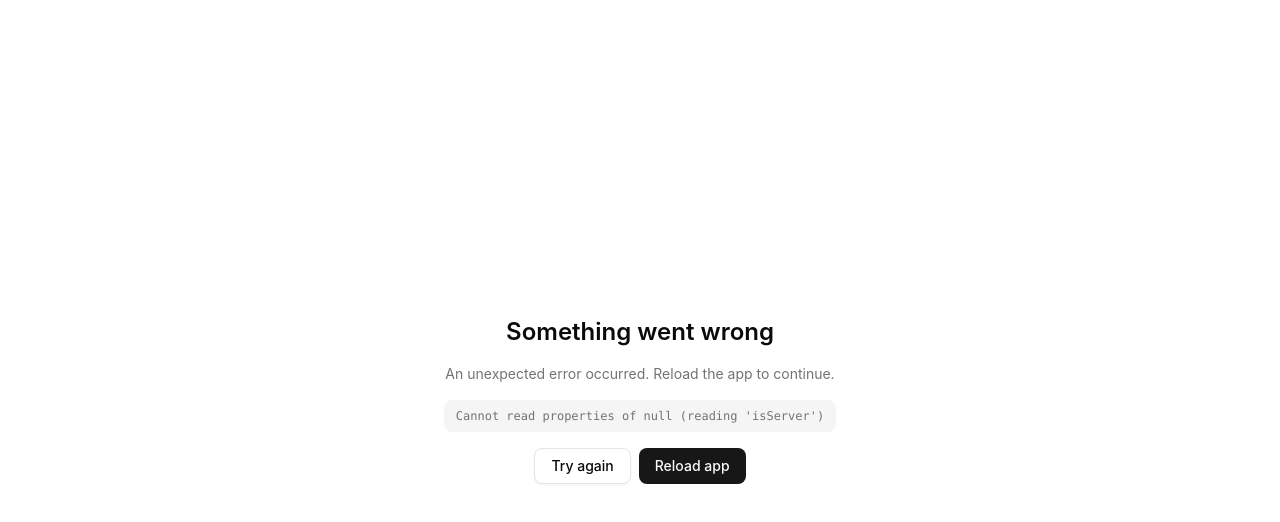
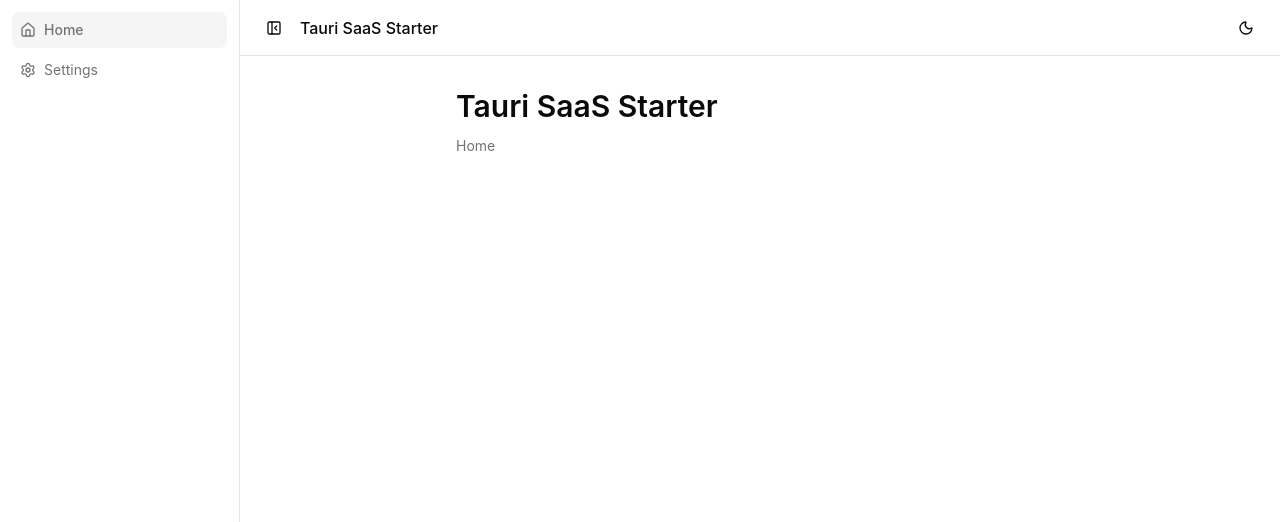
Before and after one commit to PriyeshPandey2000/tauri-saas-starter, a React (Vite) app in the folder apps/desktop/: page / in a window 1280 px wide. Shown: the top 522 px of the page. Built offline with nearby package versions, Linux system fonts and the light colour scheme.

Commit message:
fix(desktop): render the shell inside the router context
Wrap wraps the context provider, so AppShell sat outside the router and

useNavigate/Link threw; InnerWrap renders it within the provider.

Refs: M1.1

```diff
--- a/apps/desktop/src/app/router.tsx
+++ b/apps/desktop/src/app/router.tsx
@@ -14,7 +14,7 @@ export function createAppRouter(queryClient: QueryClient) {
     context: { queryClient } satisfies RouterContext,
     defaultPreload: "intent",
     scrollRestoration: true,
-    Wrap: ({ children }) => <AppShell>{children}</AppShell>,
+    InnerWrap: ({ children }) => <AppShell>{children}</AppShell>,
     defaultNotFoundComponent: NotFound,
     defaultErrorComponent: ({ error, reset }) => (
       <ErrorFallback
```
